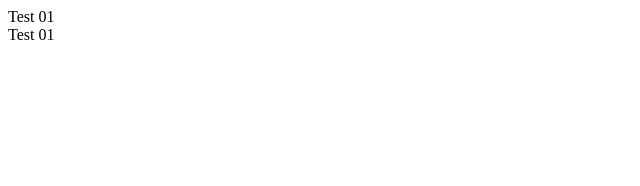
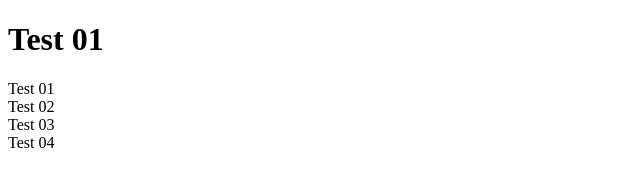
Before and after one commit to Kennys17/html_course_2022_01_12, a plain HTML site: page 01.html.tags/index.html in a window 1280 px wide. Shown: the whole page, without its empty margins (0-640 px from the left). Drawn offline with Linux system fonts and the light colour scheme.

Commit message:
development branch second

```diff
--- a/01.html.tags/index.html
+++ b/01.html.tags/index.html
@@ -7,7 +7,14 @@
     <title>Document</title>
 </head>
 <body>
-    <div>Test 01</div>
-    <div>Test 01</div>
+   <div>
+       <h1>Test 01</h1>
+   </div>
+   <div>
+       <div class="block-01">Test 01</div>
+       <div class="block-01">Test 02</div>
+       <div class="block-01">Test 03</div>
+       <div class="block-01">Test 04</div>
+   </div>
 </body>
 </html>
```
